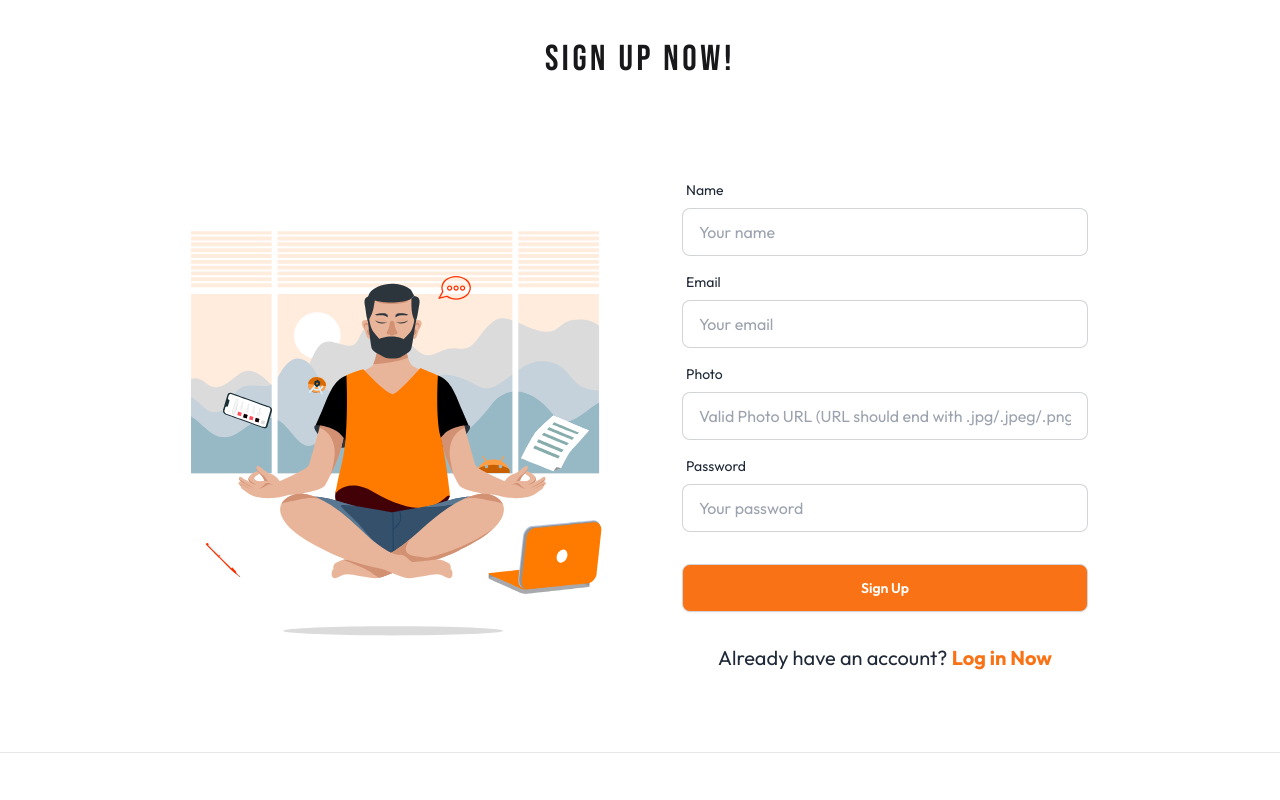
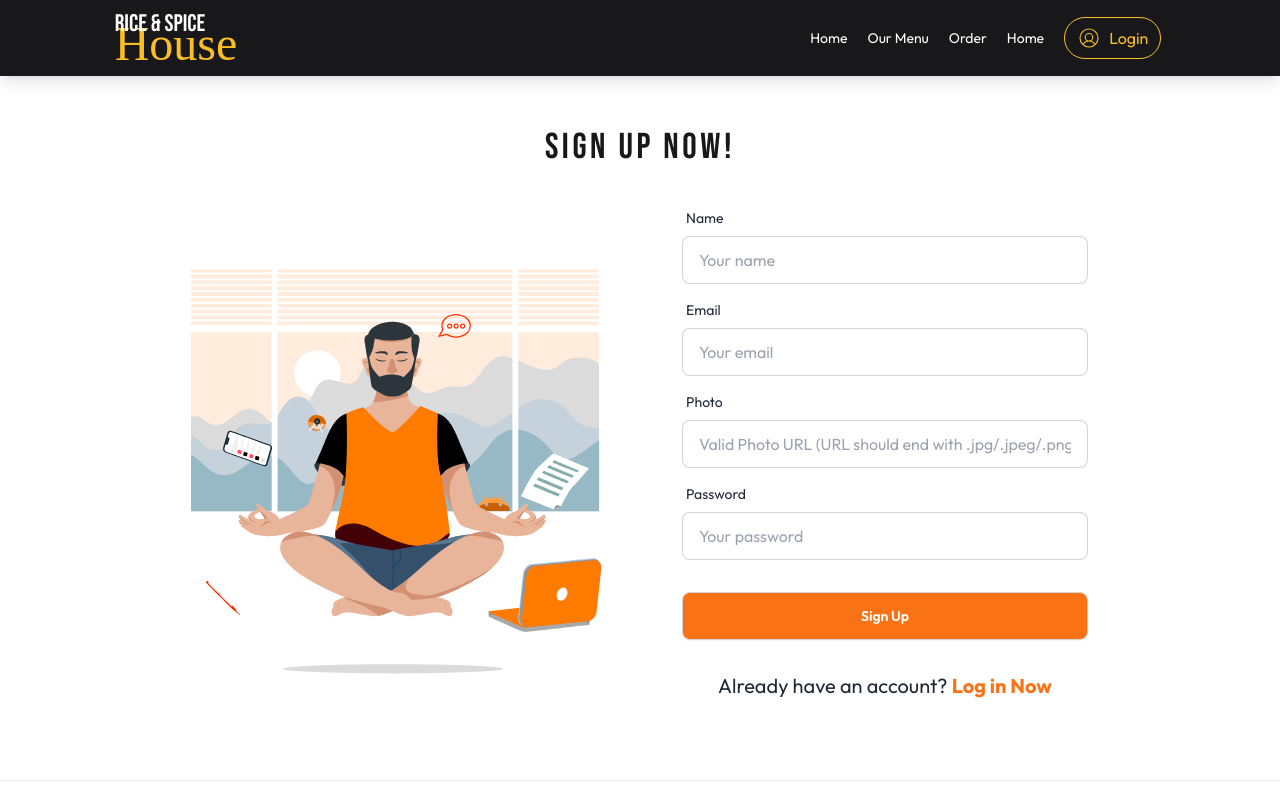
Before and after one commit to fakhrul62/rice-and-spice-house-client, a React (Vite) app: page /register in a window 1280 px wide. Shown: the top 800 px of the page. Built offline with nearby package versions, Linux system fonts and the light colour scheme; a web font is replaced by a local one.

Commit message:
login and register page adjust

```diff
--- a/src/components/Header.jsx
+++ b/src/components/Header.jsx
@@ -30,8 +30,8 @@ const Header = () => {
   );
   return (
     <div className={`fixed top-0 left-0 w-full z-50 transition-all duration-300 ${
-      isScrolled ? "bg-zinc-900 shadow-lg" : "bg-transparent"
-      // isScrolled || location.pathname !== "/" ? "bg-zinc-900 shadow-lg" : "bg-transparent"
+      // isScrolled ? "bg-zinc-900 shadow-lg" : "bg-transparent"
+      isScrolled || location.pathname === "/login" || location.pathname === "/register" ? "bg-zinc-900 shadow-lg" : "bg-transparent"
     }`}>
       <div className="navbar w-10/12 mx-auto">
         <div className="navbar-start">
--- a/src/pages/Login.jsx
+++ b/src/pages/Login.jsx
@@ -17,7 +17,7 @@ const Login = () => {
   return (
     <div>
       <div className="w-9/12 mx-auto">
-        <h2 className="text-center text-4xl my-10 logo-1 text-zinc-900 tracking-widest">
+        <h2 className="text-center text-4xl mt-32 logo-1 text-zinc-900 tracking-widest">
           Sign In
         </h2>
 
--- a/src/pages/Register.jsx
+++ b/src/pages/Register.jsx
@@ -35,7 +35,7 @@ const Register = () => {
   return (
     <div>
       <div className="w-9/12 mx-auto">
-        <h2 className="text-center text-4xl my-10 logo-1 text-zinc-900 tracking-widest">
+        <h2 className="text-center text-4xl mt-32 logo-1 text-zinc-900 tracking-widest">
           Sign Up now!
         </h2>
         <div className="grid grid-cols-2 gap-5">
@@ -44,7 +44,7 @@ const Register = () => {
               <Lottie animationData={registerAnimation} loop={true} />
             </span>
           </div>
-          <div className="mt-5 mb-20">
+          <div className="mb-20">
             <form className="card-body font-body" onSubmit={handleSignUp}>
               <div className="form-control">
                 <label className="label">
--- a/src/root/Root.jsx
+++ b/src/root/Root.jsx
@@ -8,9 +8,10 @@ const Root = () => {
     const thisPath = location.pathname;
     return (
         <div>
-            {thisPath !== '/login' && thisPath !== '/register' &&
+            {/* {thisPath !== '/login' && thisPath !== '/register' &&
                 <Header></Header>
-            }
+            } */}
+            <Header></Header>
             <Outlet></Outlet>
             <Footer></Footer>
         </div>
```
